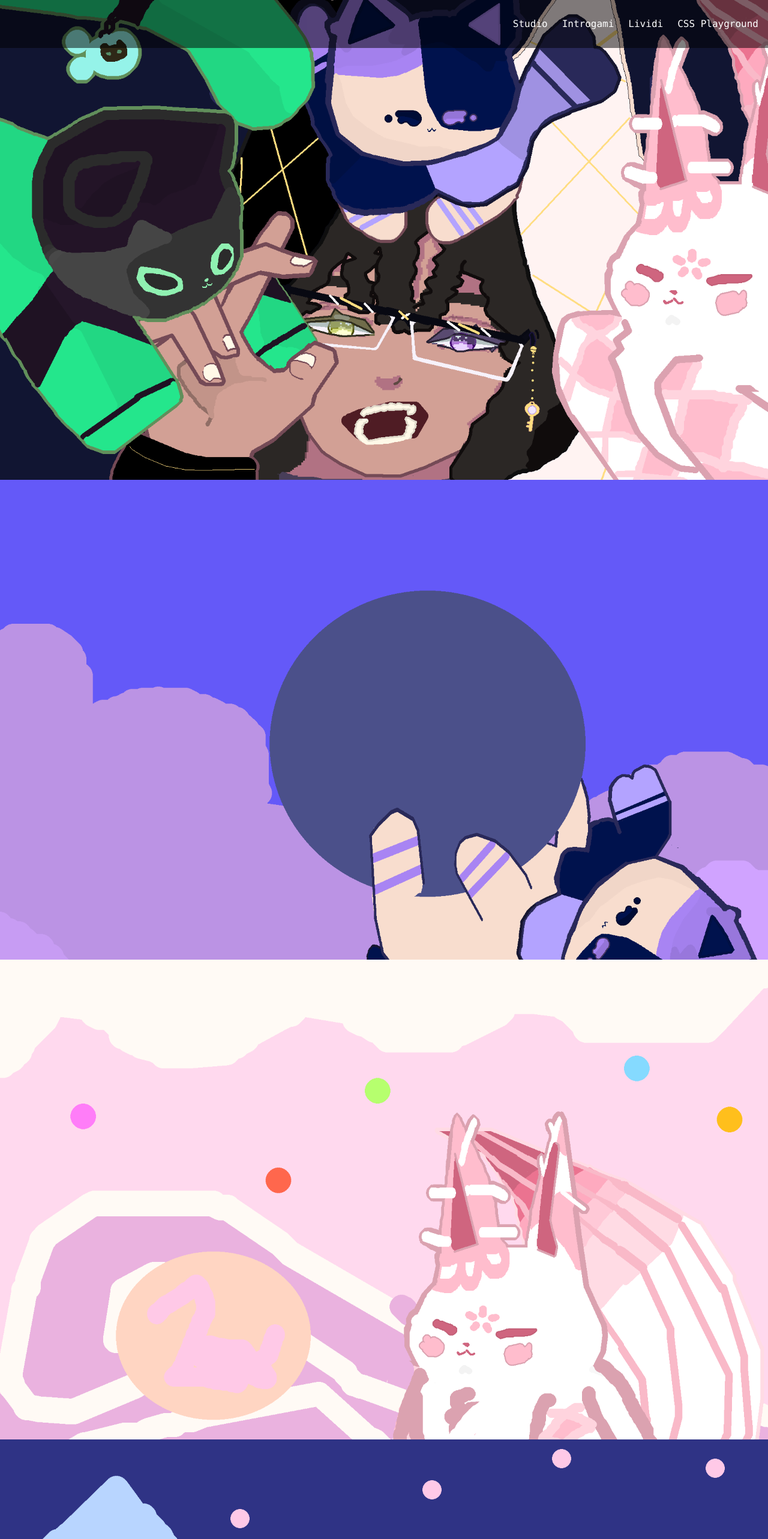
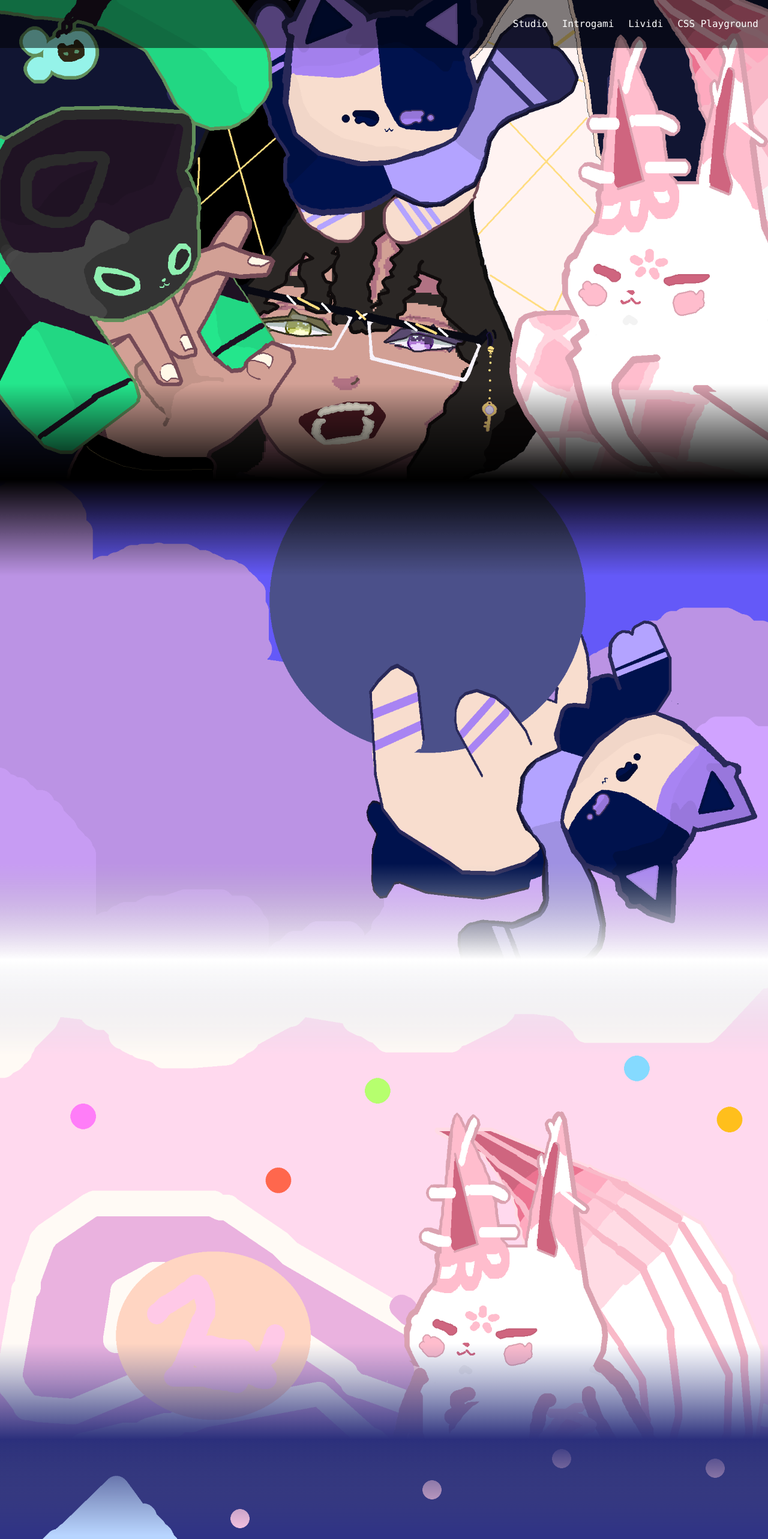
Before and after one commit to Avoracity/avoracity_portfolio, a Next.js app: page / in a window 1280 px wide. Shown: the top 2566 px of the page at 60% size. Built offline with nearby package versions, Linux system fonts and the light colour scheme.

Commit message:
feat: prototype bg-transition colors

```diff
--- a/src/app/ui/Artstudio.js
+++ b/src/app/ui/Artstudio.js
@@ -1,9 +1,18 @@
 import Link from "next/link";
 
 export default function Artstudio() {
-    return (
-              <div id="studio" className="bg-no-repeat bg-cover bg-[url('/avoracity-studio-section.png')] bg-blue-200 relative h-screen">
-
-        </div>
-    );
-};
+  return (
+    <div className="bg-linear-to-b from-black to-[white]">
+      <div
+        id="studio"
+        className="
+          relative h-screen
+          bg-[url('/avoracity-studio-section.png')]
+          bg-cover bg-center bg-no-repeat
+          mask-[linear-gradient(to_bottom,transparent_0%,black_20%,black_80%,transparent_100%)]
+        "
+      >
+      </div>
+    </div>
+  );
+}
--- a/src/app/ui/Footer.js
+++ b/src/app/ui/Footer.js
@@ -2,7 +2,7 @@
 
 export default function Footer() {
     return (
-        <div className="relative h-[25vh]">
+        <div className="bg-black relative h-[25vh]">
 
         </div>    );
 };
--- a/src/app/ui/Hero.js
+++ b/src/app/ui/Hero.js
@@ -1,9 +1,20 @@
 import Link from "next/link";
 
 export default function Hero() {
-    return (
-        <div id="hero" className="bg-no-repeat bg-cover bg-[url('/hero-webpage.png')] bg-purple-950 relative h-screen">
+  return (
+    <div class="bg-black">
+    <div
+      id="hero"
+      className="
+        relative h-screen
+        bg-[url('/hero-webpage.png')]
+        bg-cover bg-center bg-no-repeat
+        mask-[linear-gradient(to_bottom,black_80%,transparent_100%)]
+      "
+    >
+    </div>
 
-        </div>
-    );
-};
+    </div>
+
+  );
+}
--- a/src/app/ui/Introgami.js
+++ b/src/app/ui/Introgami.js
@@ -2,7 +2,17 @@
 
 export default function Introgami() {
     return (
-        <div id="introgami" className="bg-no-repeat bg-cover bg-[url('/introgami-section.png')] bg-pink-200 relative h-screen">
+        <div className="bg-linear-to-b from-white to-[#2c307c]">
+            <div id="introgami"
+            className="
+            bg-no-repeat bg-cover bg-[url('/introgami-section.png')]
+            bg-pink-200 relative h-screen
+            mask-[linear-gradient(to_bottom,transparent_0%,black_20%,black_80%,transparent_100%)]
+            ">
 
-        </div>    );
+            </div>
+        </div>
+
+
+    );
 };
--- a/src/app/ui/Lividi.js
+++ b/src/app/ui/Lividi.js
@@ -2,7 +2,20 @@
 
 export default function Lividi() {
     return (
-        <div id="lividi" className="bg-cover bg-no-repeat bg-[url('/lividi-section.png')] bg-green-200 relative h-screen">
+        <div className="bg-linear-to-b from-[#2c307c] to-[#df9b1e]">
 
-        </div>    );
+            <div id="lividi"
+            className="
+            bg-cover bg-no-repeat
+            bg-[url('/lividi-section.png')]
+            bg-green-200 relative h-screen
+            mask-[linear-gradient(to_bottom,transparent_0%,black_20%,black_80%,transparent_100%)]
+
+             ">
+
+
+            </div>
+        </div>
+
+    );
 };
```
